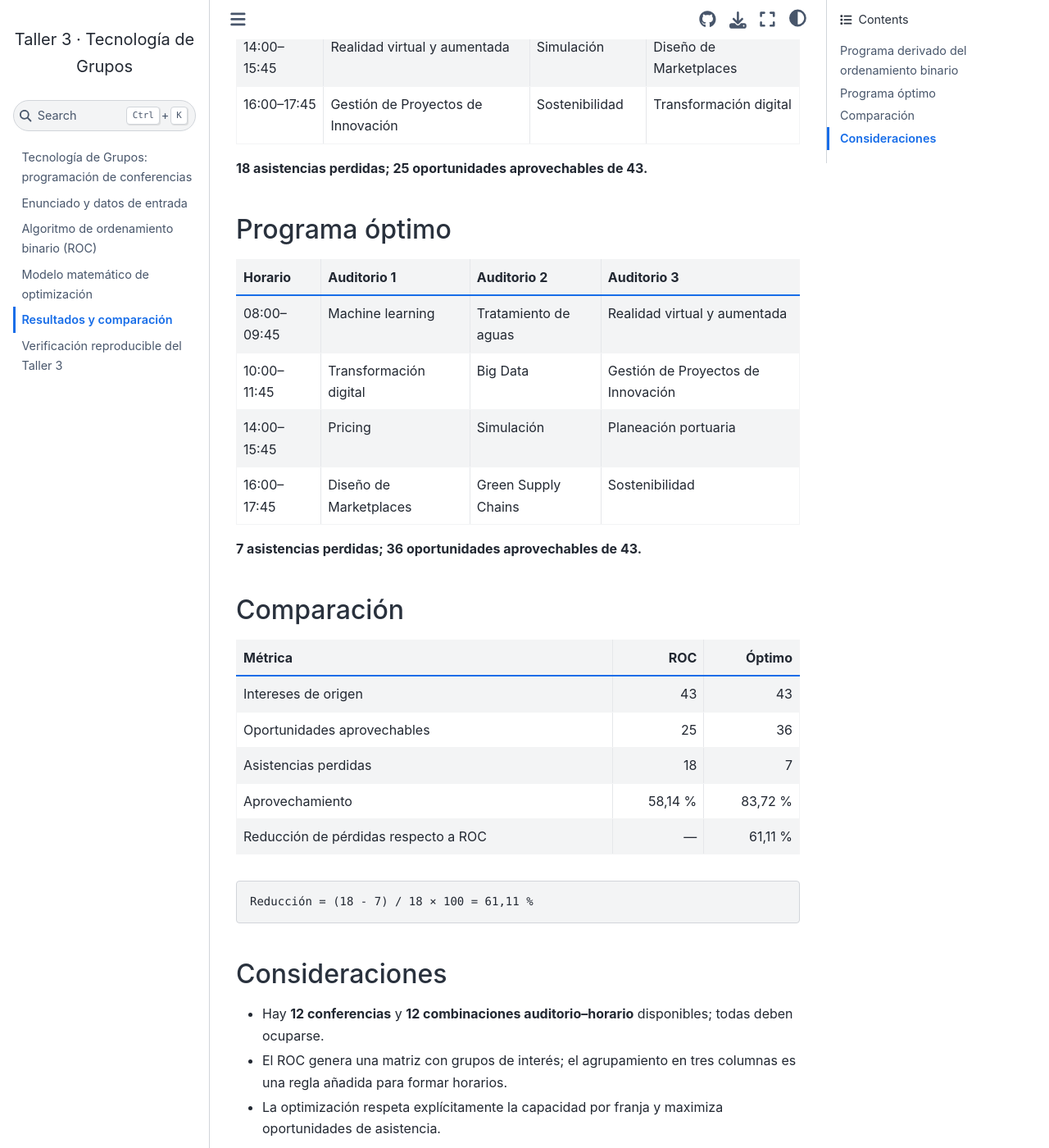
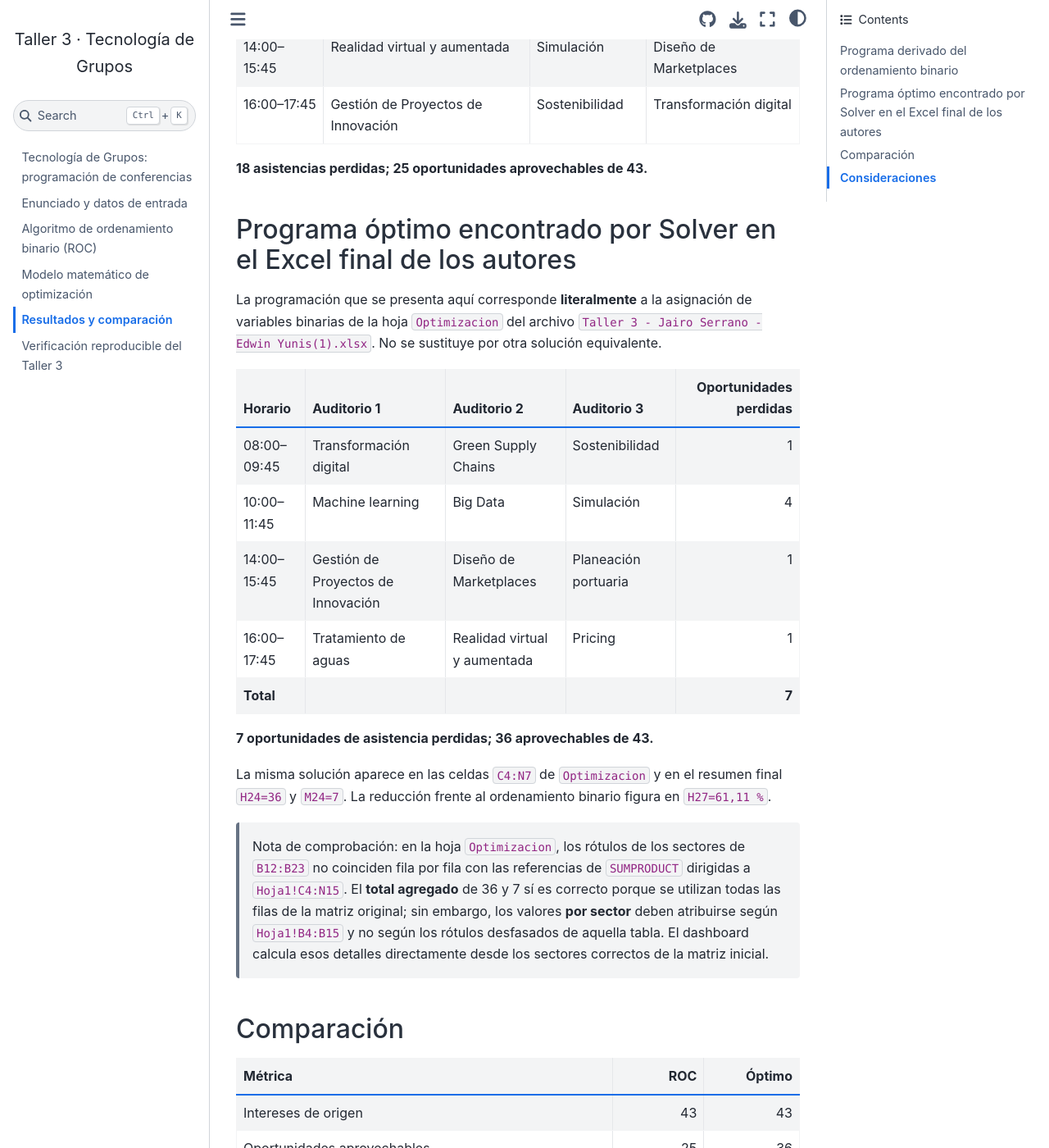
Before and after one commit to EdwinY23/Taller3-Jairo_Serrano_Edwin_Yunis, a Jupyter Book: the page built from book/resultados.md, in a window 1280 px wide and 1400 px high, scrolled down 375 px. Shown: the whole window at 82% size. Built offline with Jupyter Book 1.0.4 settings and Sphinx 7.4.7 and the Sphinx Book theme 1.1.4, drawn with Linux system fonts in a browser that asks for light colours.

Commit message:
Documentar la solución real de Solver del Excel final y verificación por horario

```diff
--- a/book/resultados.md
+++ b/book/resultados.md
@@ -11,16 +11,23 @@
 
 **18 asistencias perdidas; 25 oportunidades aprovechables de 43.**
 
-## Programa óptimo
+## Programa óptimo encontrado por Solver en el Excel final de los autores
 
-| Horario | Auditorio 1 | Auditorio 2 | Auditorio 3 |
-|---|---|---|---|
-| 08:00–09:45 | Machine learning | Tratamiento de aguas | Realidad virtual y aumentada |
-| 10:00–11:45 | Transformación digital | Big Data | Gestión de Proyectos de Innovación |
-| 14:00–15:45 | Pricing | Simulación | Planeación portuaria |
-| 16:00–17:45 | Diseño de Marketplaces | Green Supply Chains | Sostenibilidad |
+La programación que se presenta aquí corresponde **literalmente** a la asignación de variables binarias de la hoja `Optimizacion` del archivo `Taller 3 - Jairo Serrano - Edwin Yunis(1).xlsx`. No se sustituye por otra solución equivalente.
 
-**7 asistencias perdidas; 36 oportunidades aprovechables de 43.**
+| Horario | Auditorio 1 | Auditorio 2 | Auditorio 3 | Oportunidades perdidas |
+|---|---|---|---|---:|
+| 08:00–09:45 | Transformación digital | Green Supply Chains | Sostenibilidad | 1 |
+| 10:00–11:45 | Machine learning | Big Data | Simulación | 4 |
+| 14:00–15:45 | Gestión de Proyectos de Innovación | Diseño de Marketplaces | Planeación portuaria | 1 |
+| 16:00–17:45 | Tratamiento de aguas | Realidad virtual y aumentada | Pricing | 1 |
+| **Total** | | | | **7** |
+
+**7 oportunidades de asistencia perdidas; 36 aprovechables de 43.**
+
+La misma solución aparece en las celdas `C4:N7` de `Optimizacion` y en el resumen final `H24=36` y `M24=7`. La reducción frente al ordenamiento binario figura en `H27=61,11 %`.
+
+> Nota de comprobación: en la hoja `Optimizacion`, los rótulos de los sectores de `B12:B23` no coinciden fila por fila con las referencias de `SUMPRODUCT` dirigidas a `Hoja1!C4:N15`. El **total agregado** de 36 y 7 sí es correcto porque se utilizan todas las filas de la matriz original; sin embargo, los valores **por sector** deben atribuirse según `Hoja1!B4:B15` y no según los rótulos desfasados de aquella tabla. El dashboard calcula esos detalles directamente desde los sectores correctos de la matriz inicial.
 
 ## Comparación
 
```
